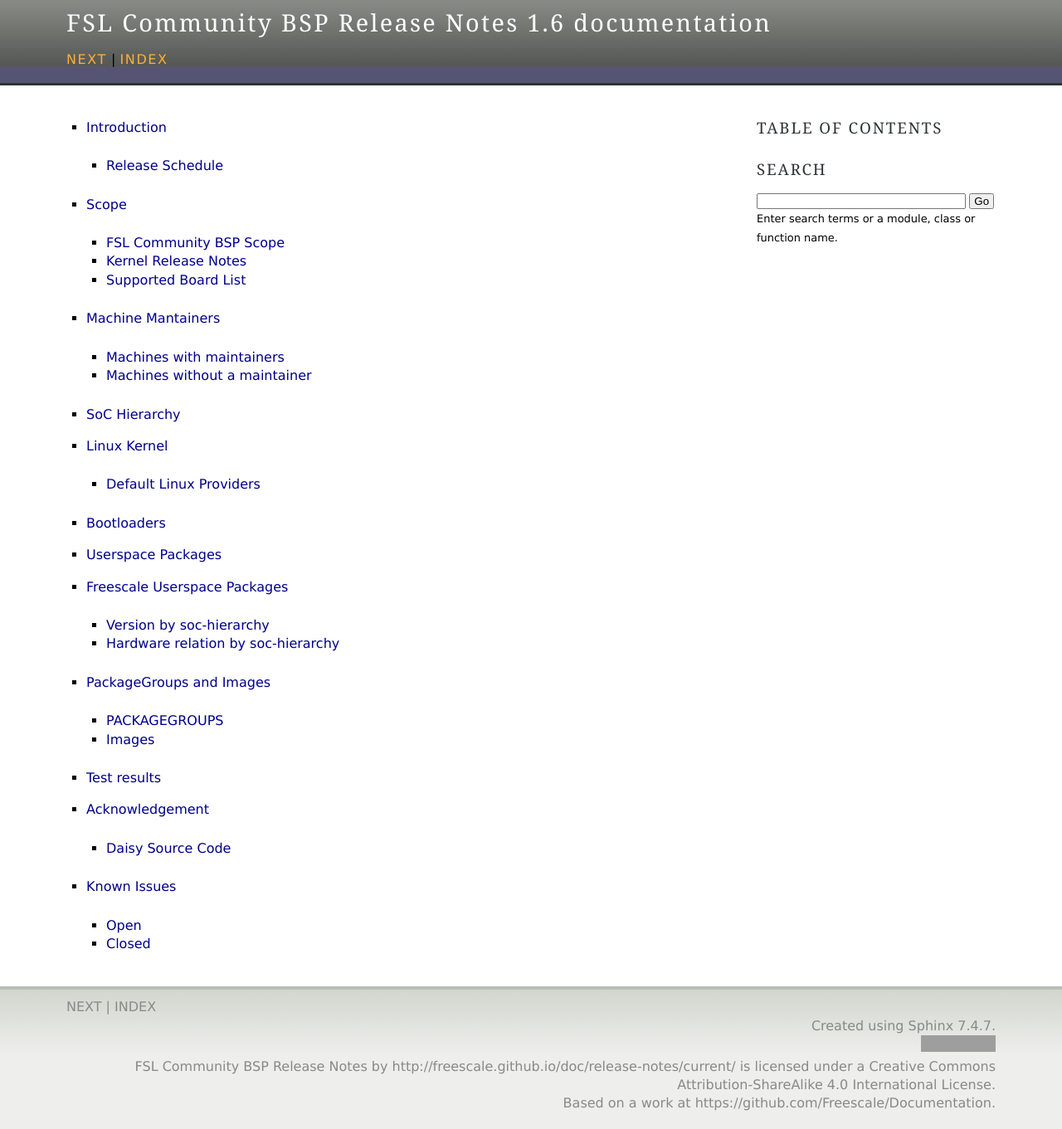
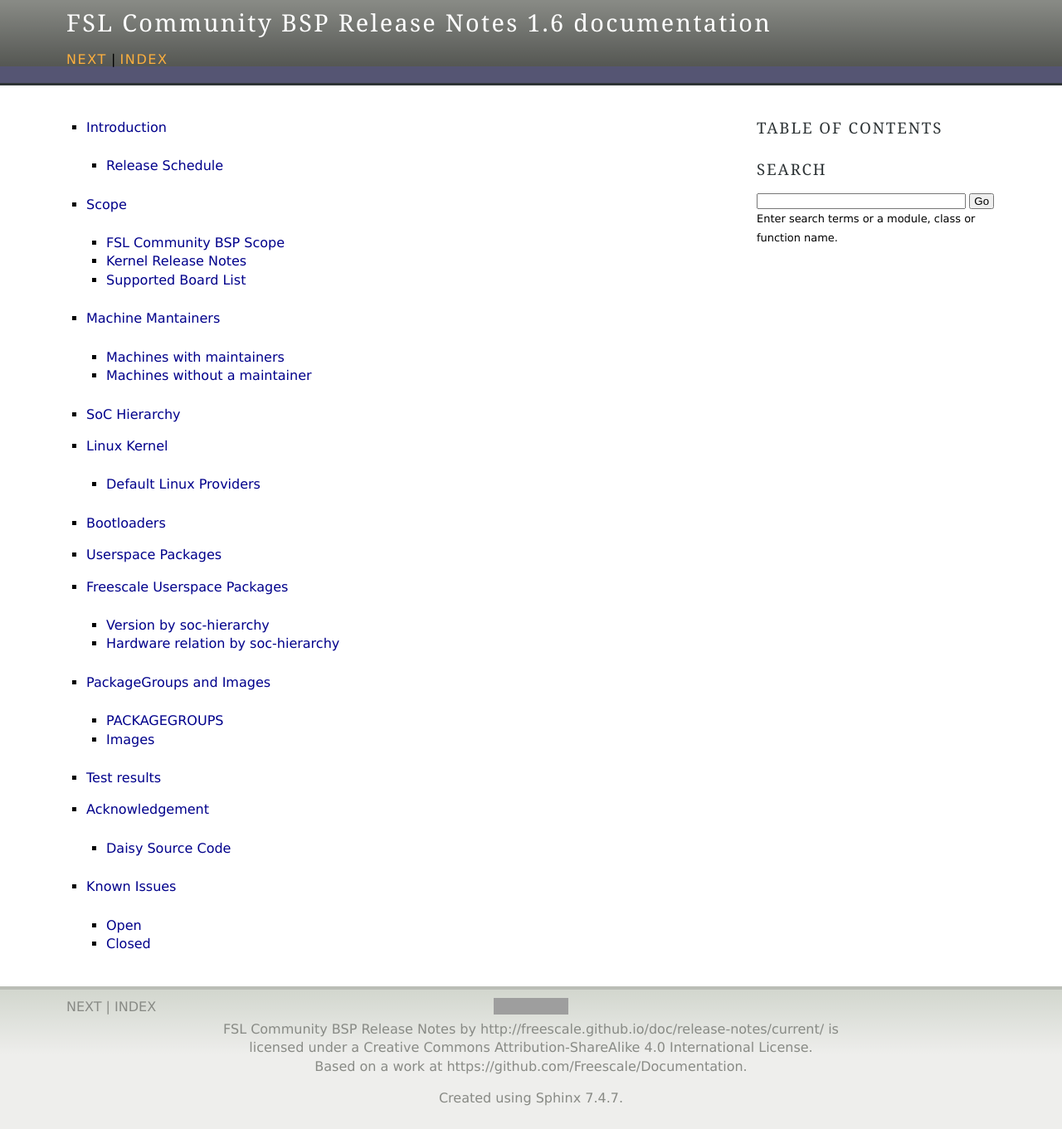
Before and after one commit to Freescale/Documentation, a Sphinx documentation site: the page built from release-notes/source/index.rst, in a window 1280 px wide. Shown: the whole page at 83% size. Built offline with Sphinx 7.4.7, drawn with Linux system fonts in a browser that asks for light colours; grey boxes are pictures that could not be loaded.

Commit message:
RN: footer styling
The Creative Commons license styling on the footer is ugly. This change
alters the HTML slightly and centers the text.

Signed-off-by: Lucas Dutra Nunes <ldnunes@ossystems.com.br>

```diff
--- a/release-notes/source/_static/release-notes.css
+++ b/release-notes/source/_static/release-notes.css
@@ -95,3 +95,10 @@
     color: orange;
     font-weight: bold;
 }
+
+#creative-commons-licence {
+    margin-left: auto;
+    margin-right: auto;
+    text-align: center;
+    width: 800px;
+}
--- a/release-notes/source/_templates/layout.html
+++ b/release-notes/source/_templates/layout.html
@@ -80,9 +80,7 @@
           {%- endif %}
         </div>
 
-        <div class="right">
-          {{ super() }}
-          <span class="creativecommons">
+        <div id="creative-commons-licence">
           <a rel="license" href="http://creativecommons.org/licenses/by-sa/4.0/">
             <img alt="Creative Commons License" style="border-width:0"
                  src="https://i.creativecommons.org/l/by-sa/4.0/88x31.png" /></a>
@@ -98,7 +96,10 @@
           <a xmlns:dct="http://purl.org/dc/terms/"
              href="https://github.com/Freescale/Documentation"
              rel="dct:source">https://github.com/Freescale/Documentation</a>.
-          </span>
+        </div>
+        <div class="clearer"></div>
+        <div class="align-center line-block">
+          {{ super() }}
         </div>
         <div class="clearer"></div>
       </div>
```
Lines whose indentation alone changed are shown as unchanged.
